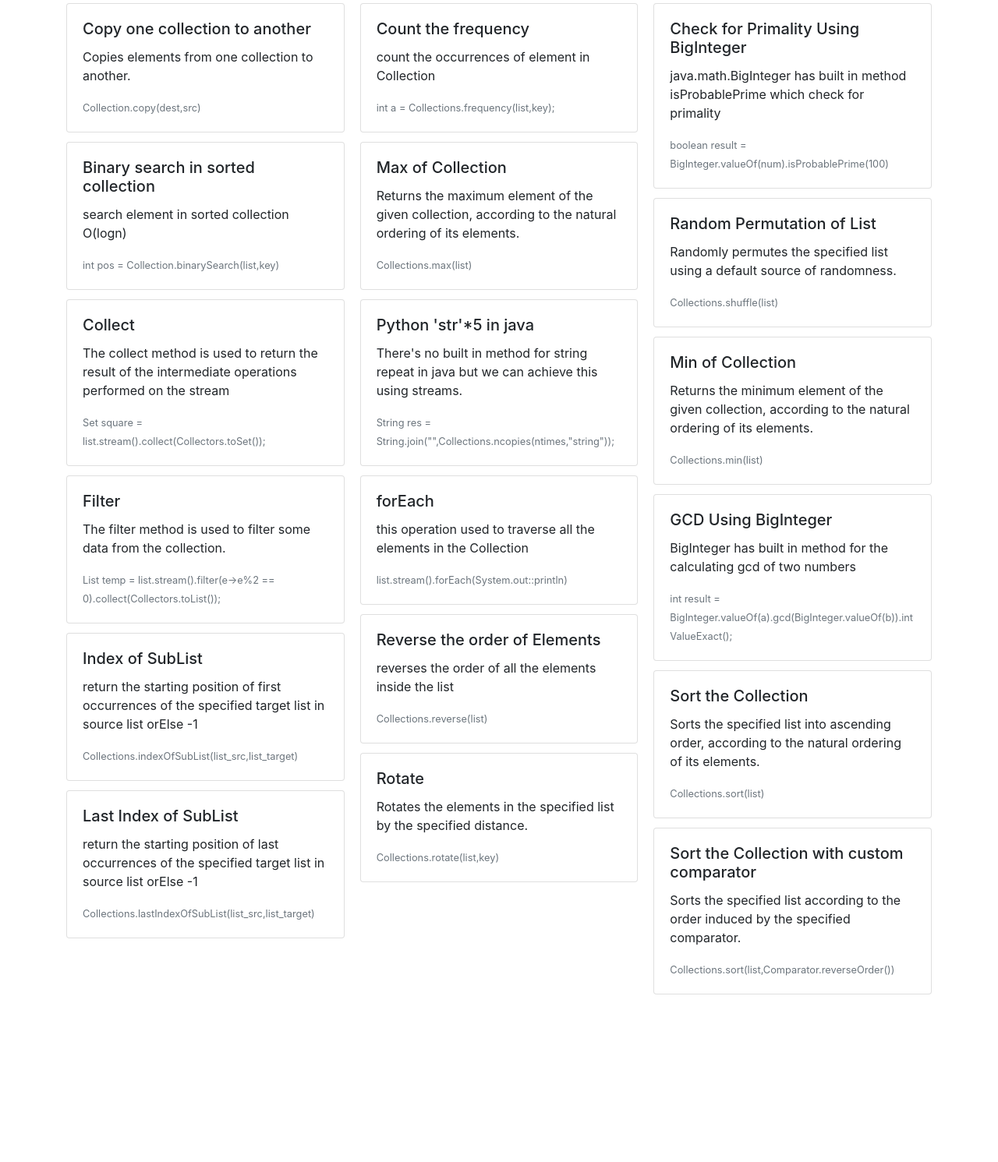
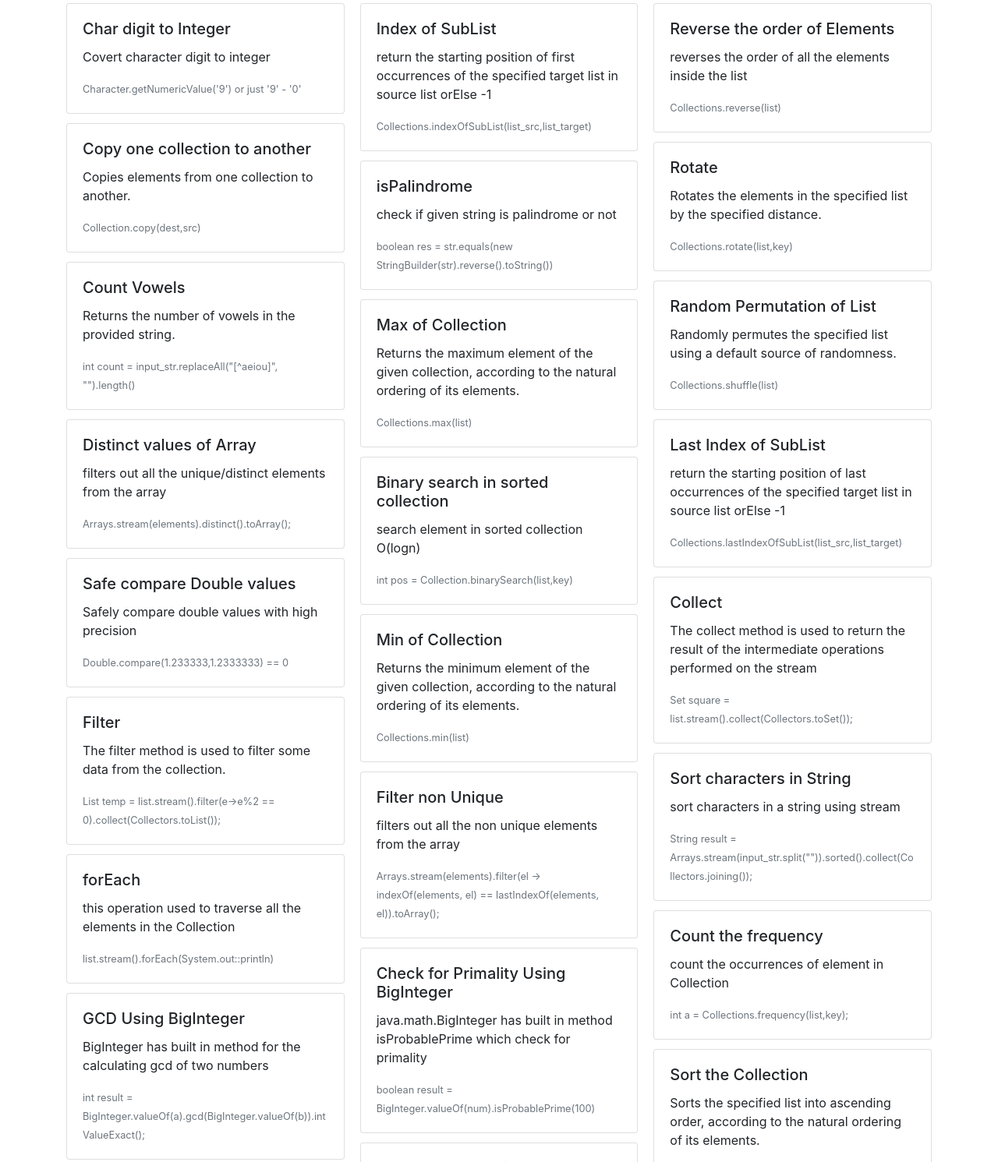
Before and after one commit to ashishpawar517/30seconds-of-Java-8, a website: page index.html in a window 1280 px wide. Shown: the part 252-1743 px from the top of the page at 78% size. Before the commit the page ends 1540 px from the top, so only its background shows below. Drawn offline with nearby package versions, Linux system fonts and the light colour scheme.

Commit message:
index.html updated

```diff
--- a/index.html
+++ b/index.html
@@ -27,9 +27,86 @@
         <div class="card-columns">
 <div class="card">
                 <div class="card-body">
+                    <h5 class="card-title">Char digit to Integer</h5>
+                    <p class="card-text"> Covert character digit to integer    </p>
+                    <p class="card-text"><small class="text-muted">Character.getNumericValue('9') or just '9' - '0' </small></p>
+                </div>
+            </div>
+            <div class="card">
+                <div class="card-body">
                     <h5 class="card-title">Copy one collection to another</h5>
                     <p class="card-text"> Copies elements from one collection to another.    </p>
                     <p class="card-text"><small class="text-muted"> Collection.copy(dest,src) </small></p>
+                </div>
+            </div>
+            <div class="card">
+                <div class="card-body">
+                    <h5 class="card-title">Count Vowels</h5>
+                    <p class="card-text"> Returns the number of vowels in the provided string.    </p>
+                    <p class="card-text"><small class="text-muted"> int count = input_str.replaceAll("[^aeiou]", "").length()</small></p>
+                </div>
+            </div>
+            <div class="card">
+                <div class="card-body">
+                    <h5 class="card-title">Distinct values of Array </h5>
+                    <p class="card-text"> filters out all the unique/distinct elements from the array    </p>
+                    <p class="card-text"><small class="text-muted">Arrays.stream(elements).distinct().toArray();</small></p>
+                </div>
+            </div>
+            <div class="card">
+                <div class="card-body">
+                    <h5 class="card-title">Safe compare Double values</h5>
+                    <p class="card-text"> Safely compare double values with high precision    </p>
+                    <p class="card-text"><small class="text-muted">Double.compare(1.233333,1.2333333) == 0 </small></p>
+                </div>
+            </div>
+            <div class="card">
+                <div class="card-body">
+                    <h5 class="card-title">Filter</h5>
+                    <p class="card-text"> The filter method is used to filter some data from the collection.    </p>
+                    <p class="card-text"><small class="text-muted"> List<Integer> temp = list.stream().filter(e->e%2 == 0).collect(Collectors.toList());</small></p>
+                </div>
+            </div>
+            <div class="card">
+                <div class="card-body">
+                    <h5 class="card-title">forEach</h5>
+                    <p class="card-text"> this operation used to traverse all the elements in the Collection    </p>
+                    <p class="card-text"><small class="text-muted">list.stream().forEach(System.out::println)</small></p>
+                </div>
+            </div>
+            <div class="card">
+                <div class="card-body">
+                    <h5 class="card-title">GCD Using BigInteger</h5>
+                    <p class="card-text"> BigInteger has built in method for the calculating gcd of two numbers    </p>
+                    <p class="card-text"><small class="text-muted"> int result = BigInteger.valueOf(a).gcd(BigInteger.valueOf(b)).intValueExact();</small></p>
+                </div>
+            </div>
+            <div class="card">
+                <div class="card-body">
+                    <h5 class="card-title">Get Average </h5>
+                    <p class="card-text"> Returns the average of integer array.    </p>
+                    <p class="card-text"><small class="text-muted"> IntStream.of(arr).average()</small></p>
+                </div>
+            </div>
+            <div class="card">
+                <div class="card-body">
+                    <h5 class="card-title">Index of SubList</h5>
+                    <p class="card-text"> return the starting position of first occurrences of the specified target list in source list orElse -1    </p>
+                    <p class="card-text"><small class="text-muted"> Collections.indexOfSubList(list_src,list_target)</small></p>
+                </div>
+            </div>
+            <div class="card">
+                <div class="card-body">
+                    <h5 class="card-title">isPalindrome</h5>
+                    <p class="card-text"> check if given string is palindrome or not     </p>
+                    <p class="card-text"><small class="text-muted">boolean res = str.equals(new StringBuilder(str).reverse().toString())</small></p>
+                </div>
+            </div>
+            <div class="card">
+                <div class="card-body">
+                    <h5 class="card-title">Max of Collection</h5>
+                    <p class="card-text"> Returns the maximum element of the given collection, according to the natural ordering of its elements.    </p>
+                    <p class="card-text"><small class="text-muted">Collections.max(list)</small></p>
                 </div>
             </div>
             <div class="card">
@@ -41,44 +118,23 @@
             </div>
             <div class="card">
                 <div class="card-body">
-                    <h5 class="card-title">Collect</h5>
-                    <p class="card-text"> The collect method is used to return the result of the intermediate operations performed on the stream    </p>
-                    <p class="card-text"><small class="text-muted"> Set square = list.stream().collect(Collectors.toSet());</small></p>
+                    <h5 class="card-title">Min of Collection</h5>
+                    <p class="card-text"> Returns the minimum element of the given collection, according to the natural ordering of its elements.    </p>
+                    <p class="card-text"><small class="text-muted">Collections.min(list)</small></p>
                 </div>
             </div>
             <div class="card">
                 <div class="card-body">
-                    <h5 class="card-title">Filter</h5>
-                    <p class="card-text"> The filter method is used to filter some data from the collection.    </p>
-                    <p class="card-text"><small class="text-muted"> List<Integer> temp = list.stream().filter(e->e%2 == 0).collect(Collectors.toList());</small></p>
+                    <h5 class="card-title">Filter non Unique  </h5>
+                    <p class="card-text"> filters out all the non unique elements from the array    </p>
+                    <p class="card-text"><small class="text-muted">Arrays.stream(elements).filter(el -> indexOf(elements, el) == lastIndexOf(elements, el)).toArray();</small></p>
                 </div>
             </div>
             <div class="card">
                 <div class="card-body">
-                    <h5 class="card-title">Index of SubList</h5>
-                    <p class="card-text"> return the starting position of first occurrences of the specified target list in source list orElse -1    </p>
-                    <p class="card-text"><small class="text-muted"> Collections.indexOfSubList(list_src,list_target)</small></p>
-                </div>
-            </div>
-            <div class="card">
-                <div class="card-body">
-                    <h5 class="card-title">Last Index of SubList</h5>
-                    <p class="card-text"> return the starting position of last occurrences of the specified target list in source list orElse -1    </p>
-                    <p class="card-text"><small class="text-muted"> Collections.lastIndexOfSubList(list_src,list_target)</small></p>
-                </div>
-            </div>
-            <div class="card">
-                <div class="card-body">
-                    <h5 class="card-title">Count the frequency</h5>
-                    <p class="card-text"> count the occurrences of element in Collection    </p>
-                    <p class="card-text"><small class="text-muted"> int a = Collections.frequency(list,key);</small></p>
-                </div>
-            </div>
-            <div class="card">
-                <div class="card-body">
-                    <h5 class="card-title">Max of Collection</h5>
-                    <p class="card-text"> Returns the maximum element of the given collection, according to the natural ordering of its elements.    </p>
-                    <p class="card-text"><small class="text-muted">Collections.max(list)</small></p>
+                    <h5 class="card-title">Check for Primality Using BigInteger</h5>
+                    <p class="card-text"> java.math.BigInteger has built in method isProbablePrime which check for primality    </p>
+                    <p class="card-text"><small class="text-muted">boolean result = BigInteger.valueOf(num).isProbablePrime(100)</small></p>
                 </div>
             </div>
             <div class="card">
@@ -86,13 +142,6 @@
                     <h5 class="card-title">Python 'str'*5 in java </h5>
                     <p class="card-text"> There's no built in method for string repeat in java but we can achieve this using streams.    </p>
                     <p class="card-text"><small class="text-muted">String res = String.join("",Collections.ncopies(ntimes,"string"));</small></p>
-                </div>
-            </div>
-            <div class="card">
-                <div class="card-body">
-                    <h5 class="card-title">forEach</h5>
-                    <p class="card-text"> this operation used to traverse all the elements in the Collection    </p>
-                    <p class="card-text"><small class="text-muted">list.stream().forEach(System.out::println)</small></p>
                 </div>
             </div>
             <div class="card">
@@ -111,13 +160,6 @@
             </div>
             <div class="card">
                 <div class="card-body">
-                    <h5 class="card-title">Check for Primality Using BigInteger</h5>
-                    <p class="card-text"> java.math.BigInteger has built in method isProbablePrime which check for primality    </p>
-                    <p class="card-text"><small class="text-muted">boolean result = BigInteger.valueOf(num).isProbablePrime(100)</small></p>
-                </div>
-            </div>
-            <div class="card">
-                <div class="card-body">
                     <h5 class="card-title">Random Permutation of List</h5>
                     <p class="card-text"> Randomly permutes the specified list using a default source of randomness.    </p>
                     <p class="card-text"><small class="text-muted"> Collections.shuffle(list)</small></p>
@@ -125,16 +167,30 @@
             </div>
             <div class="card">
                 <div class="card-body">
-                    <h5 class="card-title">Min of Collection</h5>
-                    <p class="card-text"> Returns the minimum element of the given collection, according to the natural ordering of its elements.    </p>
-                    <p class="card-text"><small class="text-muted">Collections.min(list)</small></p>
+                    <h5 class="card-title">Last Index of SubList</h5>
+                    <p class="card-text"> return the starting position of last occurrences of the specified target list in source list orElse -1    </p>
+                    <p class="card-text"><small class="text-muted"> Collections.lastIndexOfSubList(list_src,list_target)</small></p>
                 </div>
             </div>
             <div class="card">
                 <div class="card-body">
-                    <h5 class="card-title">GCD Using BigInteger</h5>
-                    <p class="card-text"> BigInteger has built in method for the calculating gcd of two numbers    </p>
-                    <p class="card-text"><small class="text-muted"> int result = BigInteger.valueOf(a).gcd(BigInteger.valueOf(b)).intValueExact();</small></p>
+                    <h5 class="card-title">Collect</h5>
+                    <p class="card-text"> The collect method is used to return the result of the intermediate operations performed on the stream    </p>
+                    <p class="card-text"><small class="text-muted"> Set square = list.stream().collect(Collectors.toSet());</small></p>
+                </div>
+            </div>
+            <div class="card">
+                <div class="card-body">
+                    <h5 class="card-title">Sort characters in String </h5>
+                    <p class="card-text"> sort characters in a string using stream     </p>
+                    <p class="card-text"><small class="text-muted">String result = Arrays.stream(input_str.split("")).sorted().collect(Collectors.joining());</small></p>
+                </div>
+            </div>
+            <div class="card">
+                <div class="card-body">
+                    <h5 class="card-title">Count the frequency</h5>
+                    <p class="card-text"> count the occurrences of element in Collection    </p>
+                    <p class="card-text"><small class="text-muted"> int a = Collections.frequency(list,key);</small></p>
                 </div>
             </div>
             <div class="card">
```
